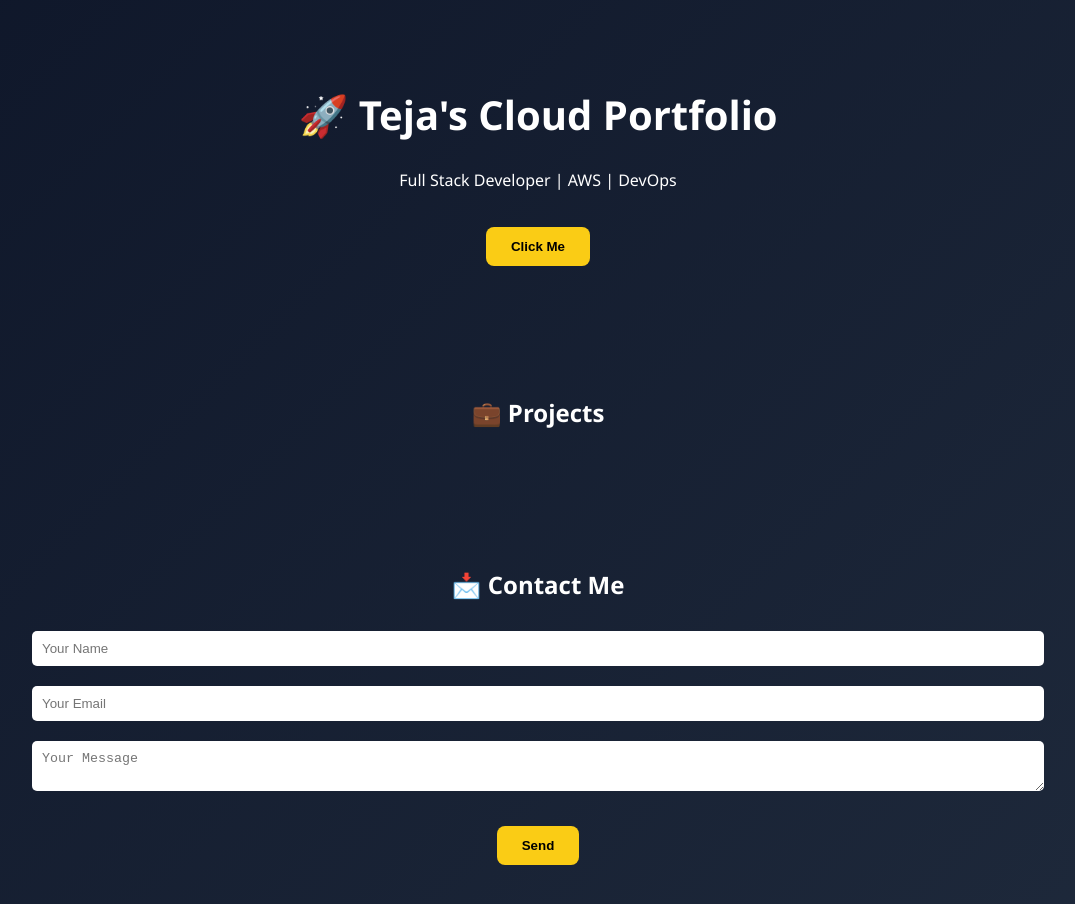
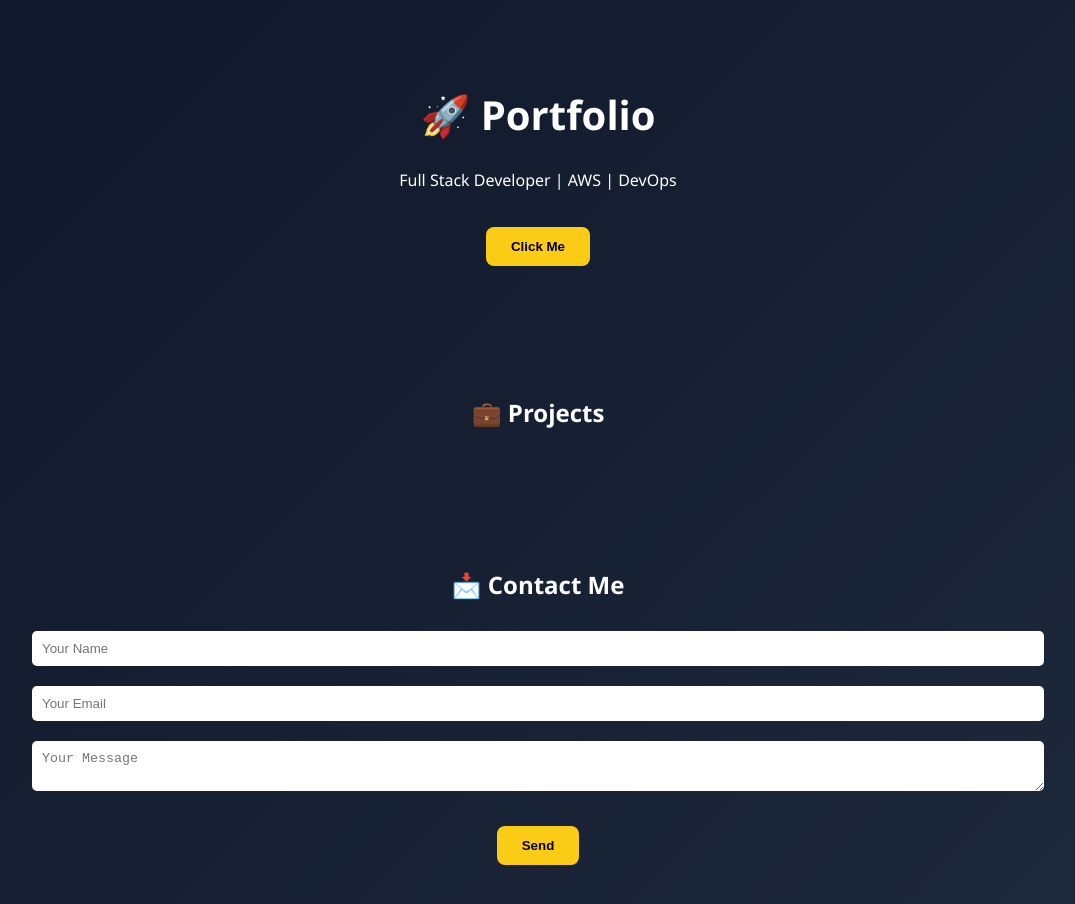
Before and after one commit to Teja260906/Teja, a website: page PORTFOLIO/index.html in a window 1280 px wide. Shown: the whole page, without its empty margins (102-1177 px from the left). Drawn offline with Linux system fonts and the light colour scheme; no server answers.

Commit message:
Update index.html

```diff
--- a/PORTFOLIO/index.html
+++ b/PORTFOLIO/index.html
@@ -81,7 +81,7 @@
 
   <!-- HERO -->
   <div class="container">
-    <h1>🚀 Teja's Cloud Portfolio</h1>
+    <h1>🚀  Portfolio</h1>
     <p>Full Stack Developer | AWS | DevOps</p>
     <button class="btn" onclick="showMessage()">Click Me</button>
   </div>
```
